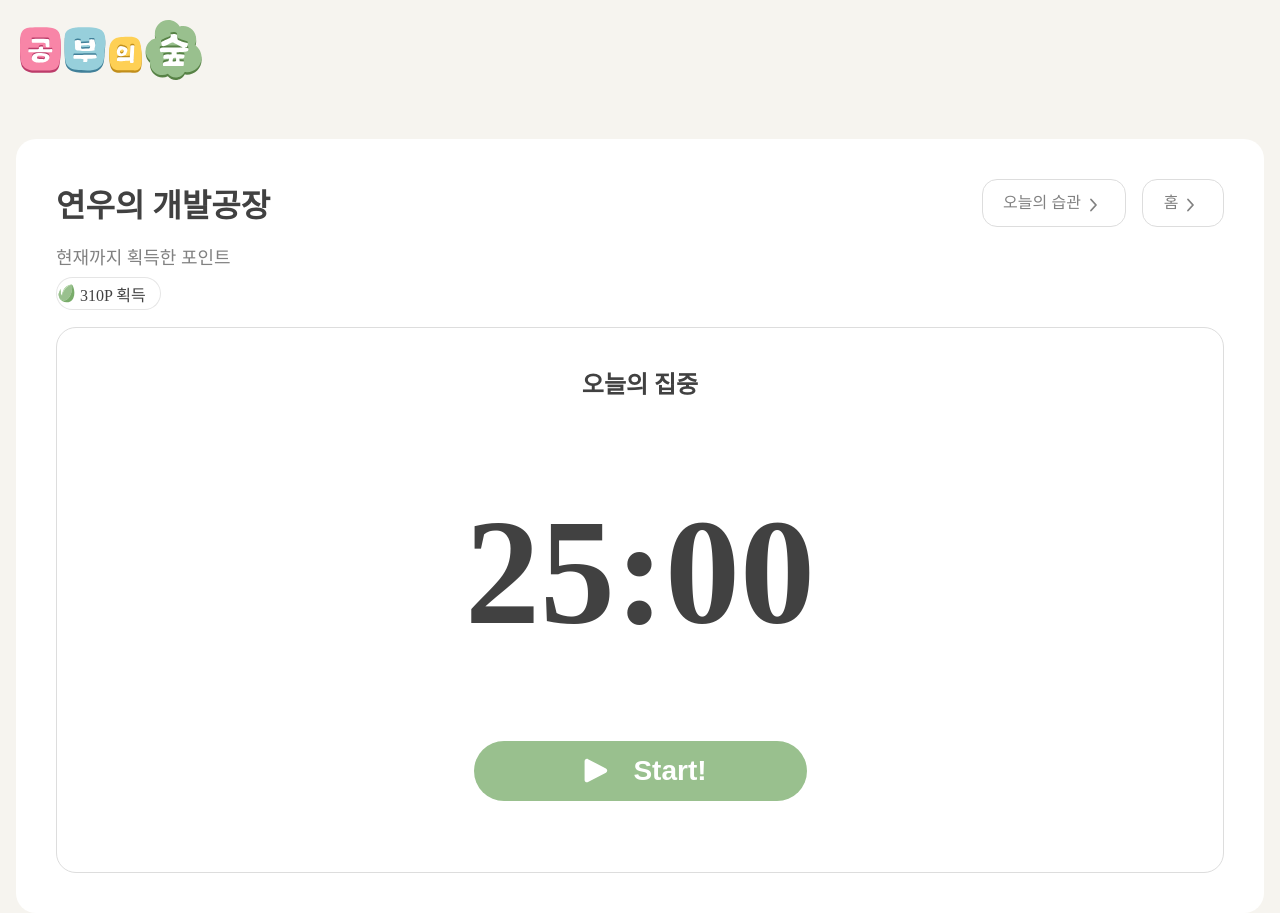
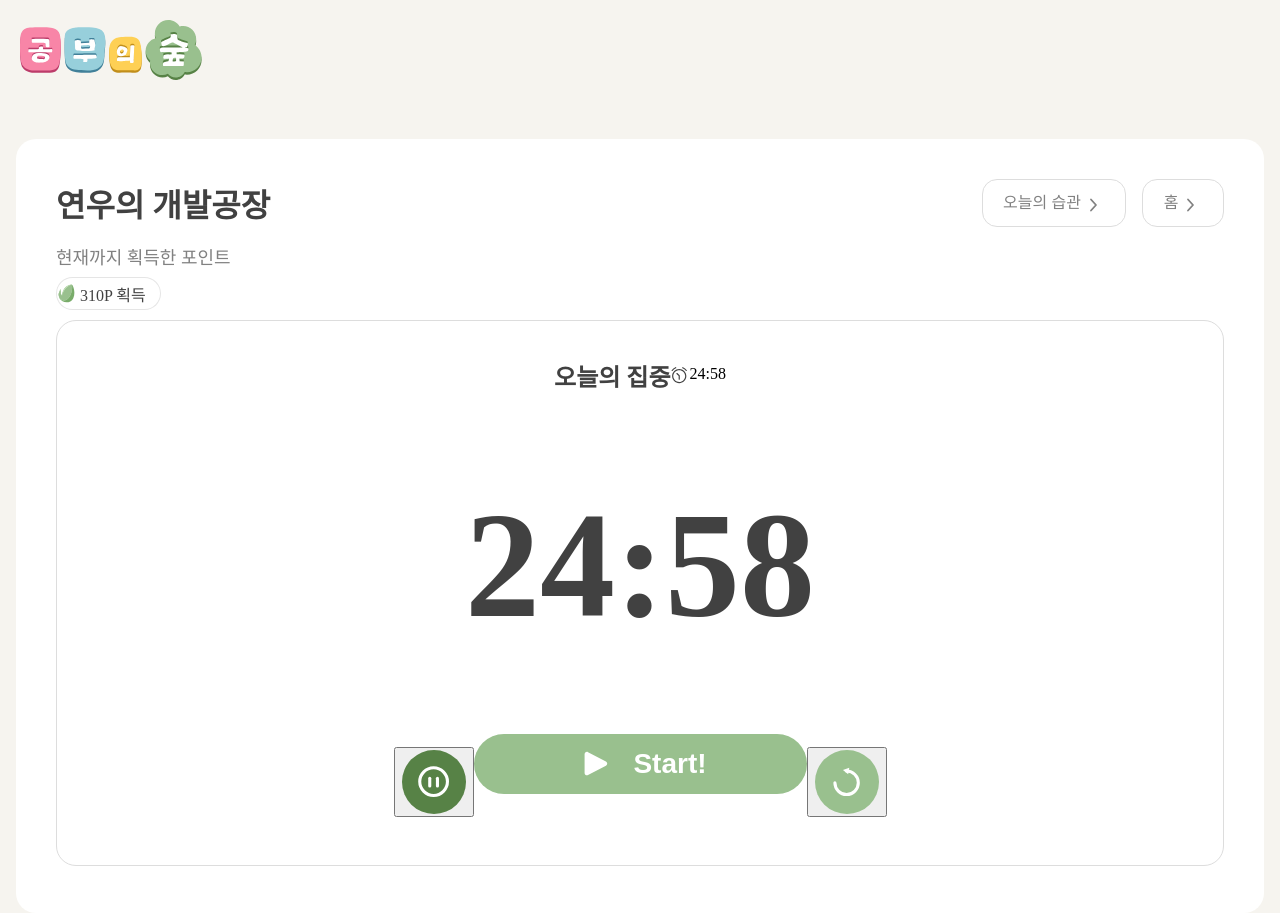
Before and after one commit to 7-StudyForest-1-FE-BE/7-StudyForest-1-FE, a React (Vite) app: page /concentration in a window 1280 px wide. Both pictures are taken after a click on the button "Start!". Built offline with nearby package versions, Linux system fonts and the light colour scheme.

Commit message:
feat: 타이머, 스탑 아이콘 이미지 추가 및 ConcentrationPage.jsx 수정

```diff
--- a/src/pages/ConcentrationPage.jsx
+++ b/src/pages/ConcentrationPage.jsx
@@ -1,24 +1,137 @@
 import leaf from "../assets/ic_leaf.svg";
 import arrow from "../assets/ic_arrow_right.svg";
 import play from "../assets/ic_play.svg";
-import { useState } from "react";
+import timer from "../assets/ic_timer.svg";
+import pauseBtn from "../assets/ic_pause_btn.svg";
+import restartBtn from "../assets/ic_restart_btn.svg";
+import stop from "../assets/ic_stop.svg";
+import { useState, useEffect, useRef } from "react";
 import "./ConcentrationPage.css";
 
 function ConcentrationPage() {
   const [time, setTime] = useState(25 * 60); // 25분을 초로 변환
   const [isRunning, setIsRunning] = useState(false);
+  const [hasStarted, setHasStarted] = useState(false); // 타이머가 한 번이라도 시작했는지 확인
+  const [isEditing, setIsEditing] = useState(false); // 시간 편집 모드
+  const [editTime, setEditTime] = useState("25:00"); // 편집 중인 시간
+  const [isPaused, setIsPaused] = useState(false); // 일시정지 상태
+  const [showPointMessage, setShowPointMessage] = useState(false); // 포인트 획득 메시지 표시
+  const intervalRef = useRef(null);
 
   const formatTime = (seconds) => {
-    const minutes = Math.floor(seconds / 60);
-    const remainingSeconds = seconds % 60;
-    return `${minutes.toString().padStart(2, "0")}:${remainingSeconds
+    const isNegative = seconds < 0;
+    const absSeconds = Math.abs(seconds);
+    const minutes = Math.floor(absSeconds / 60);
+    const remainingSeconds = absSeconds % 60;
+    const timeString = `${minutes
       .toString()
-      .padStart(2, "0")}`;
+      .padStart(2, "0")}:${remainingSeconds.toString().padStart(2, "0")}`;
+    return isNegative ? `-${timeString}` : timeString;
   };
 
   const handleStart = () => {
-    setIsRunning(!isRunning);
+    if (time <= 0) {
+      handleStop();
+      return;
+    }
+    setIsRunning(true);
+    setHasStarted(true);
+    setIsEditing(false); // 시작 시 편집 모드 종료
+    setIsPaused(false);
+    setShowPointMessage(false); // 메시지 숨기기
   };
+
+  const handlePause = () => {
+    setIsRunning(false);
+    setIsPaused(true);
+  };
+
+  const handleStop = () => {
+    // 포인트 획득 메시지 표시
+    setShowPointMessage(true);
+    // 3초 후 메시지 자동 숨김
+    setTimeout(() => {
+      setShowPointMessage(false);
+    }, 3000);
+
+    // 초기 상태로 리셋
+    setIsRunning(false);
+    setTime(25 * 60);
+    setHasStarted(false);
+    setIsEditing(false);
+    setEditTime("25:00");
+    setIsPaused(false);
+  };
+
+  const handleRestart = () => {
+    setIsRunning(false);
+    setTime(25 * 60); // 25분으로 리셋
+    setHasStarted(false); // 리셋 시 시작 상태도 초기화
+    setIsEditing(false);
+    setEditTime("25:00");
+    setIsPaused(false);
+    setShowPointMessage(false);
+  };
+
+  const handleTimeClick = () => {
+    if (!isRunning && !hasStarted) {
+      // 실행 중이 아니고 시작하지 않은 상태에서만 편집 가능
+      setIsEditing(true);
+      setEditTime(formatTime(time));
+    }
+  };
+
+  const handleTimeChange = (e) => {
+    const value = e.target.value;
+    // MM:SS 형식 검증
+    if (/^\d{0,2}:\d{0,2}$/.test(value) || /^\d{0,2}$/.test(value)) {
+      setEditTime(value);
+    }
+  };
+
+  const handleTimeSubmit = () => {
+    const parts = editTime.split(":");
+    if (parts.length === 2) {
+      const minutes = parseInt(parts[0], 10) || 0;
+      const seconds = parseInt(parts[1], 10) || 0;
+
+      // 0:00 ~ 60:00 범위 체크
+      if (minutes >= 0 && minutes <= 60 && seconds >= 0 && seconds <= 59) {
+        const totalSeconds = minutes * 60 + seconds;
+        setTime(totalSeconds);
+        setIsEditing(false);
+      } else {
+        // 범위 벗어나면 기본값으로 되돌리기
+        setEditTime(formatTime(time));
+        setIsEditing(false);
+      }
+    } else {
+      // 형식이 잘못되면 기본값으로 되돌리기
+      setEditTime(formatTime(time));
+      setIsEditing(false);
+    }
+  };
+
+  const handleTimeKeyDown = (e) => {
+    if (e.key === "Enter") {
+      handleTimeSubmit();
+    } else if (e.key === "Escape") {
+      setEditTime(formatTime(time));
+      setIsEditing(false);
+    }
+  };
+
+  useEffect(() => {
+    if (isRunning) {
+      intervalRef.current = setInterval(() => {
+        setTime((prevTime) => prevTime - 1);
+      }, 1000);
+    } else {
+      clearInterval(intervalRef.current);
+    }
+
+    return () => clearInterval(intervalRef.current);
+  }, [isRunning]);
 
   return (
     <div className="concentration">
@@ -49,18 +162,89 @@ function ConcentrationPage() {
           <div className="timer__container">
             <div className="timer__title">
               <h2 className="timer__title-text">오늘의 집중</h2>
+              {hasStarted && (
+                <div className="timer__status">
+                  <img src={timer} alt="timer" className="timer__icon" />
+                  <span className="timer__status-text">{formatTime(time)}</span>
+                </div>
+              )}
             </div>
             <div className="concentration__timer">
-              <div className="concentration__time">{formatTime(time)}</div>
-              <button
-                className="concentration__start-btn"
-                onClick={handleStart}
-              >
-                <img src={play} alt="play" className="play__icon" />
-                Start!
-              </button>
+              {isEditing ? (
+                <input
+                  type="text"
+                  value={editTime}
+                  onChange={handleTimeChange}
+                  onBlur={handleTimeSubmit}
+                  onKeyDown={handleTimeKeyDown}
+                  className="concentration__time-input"
+                  placeholder="MM:SS"
+                  maxLength="5"
+                  autoFocus
+                />
+              ) : (
+                <div
+                  className="concentration__time"
+                  onClick={handleTimeClick}
+                  style={{
+                    cursor: !isRunning && !hasStarted ? "pointer" : "default",
+                    userSelect: "none",
+                  }}
+                >
+                  {formatTime(time)}
+                </div>
+              )}
+              <div className="concentration__controls">
+                {hasStarted && time > 0 && (
+                  <button
+                    className="concentration__control-btn"
+                    onClick={handlePause}
+                  >
+                    <img src={pauseBtn} alt="pause" className="control__icon" />
+                  </button>
+                )}
+                <button
+                  className="concentration__start-btn"
+                  onClick={handleStart}
+                >
+                  <img
+                    src={time <= 0 ? stop : play}
+                    alt={time <= 0 ? "stop" : "play"}
+                    className="play__icon"
+                  />
+                  {time <= 0 ? "Stop!" : "Start!"}
+                </button>
+                {hasStarted && time > 0 && (
+                  <button
+                    className="concentration__control-btn"
+                    onClick={handleRestart}
+                  >
+                    <img
+                      src={restartBtn}
+                      alt="restart"
+                      className="control__icon"
+                    />
+                  </button>
+                )}
+              </div>
             </div>
           </div>
+        </div>
+
+        {/* 상태 메시지 */}
+        <div className="status__container">
+          {isPaused && time > 0 && (
+            <div className="status__message status__message--paused">
+              <span className="status__icon">⚠️</span>
+              <span className="status__text">집중이 중단되었습니다.</span>
+            </div>
+          )}
+
+          {showPointMessage && (
+            <div className="status__message status__message--point">
+              <span className="status__text">50포인트를 획득했습니다!</span>
+            </div>
+          )}
         </div>
       </div>
     </div>
```
Also changed, not shown: src/assets/ic_stop.svg (added), src/assets/ic_timer.svg (added).
